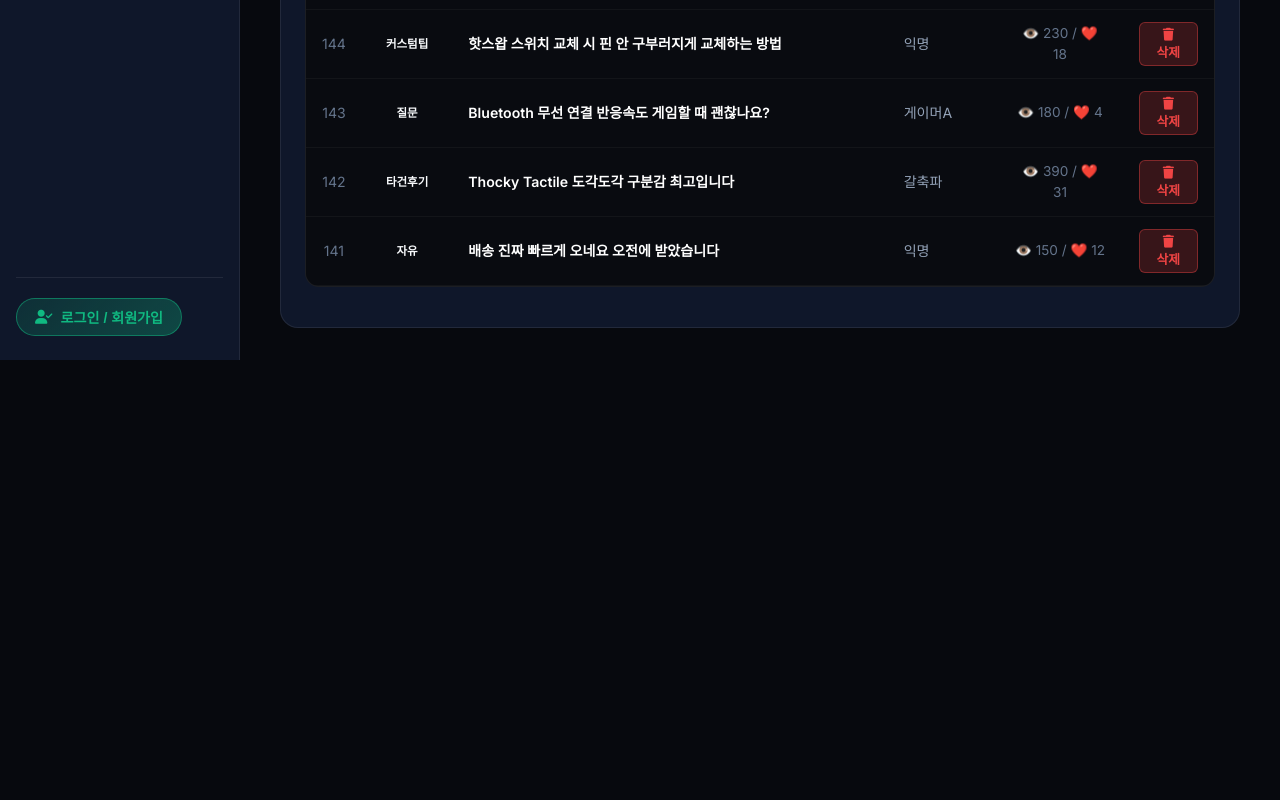
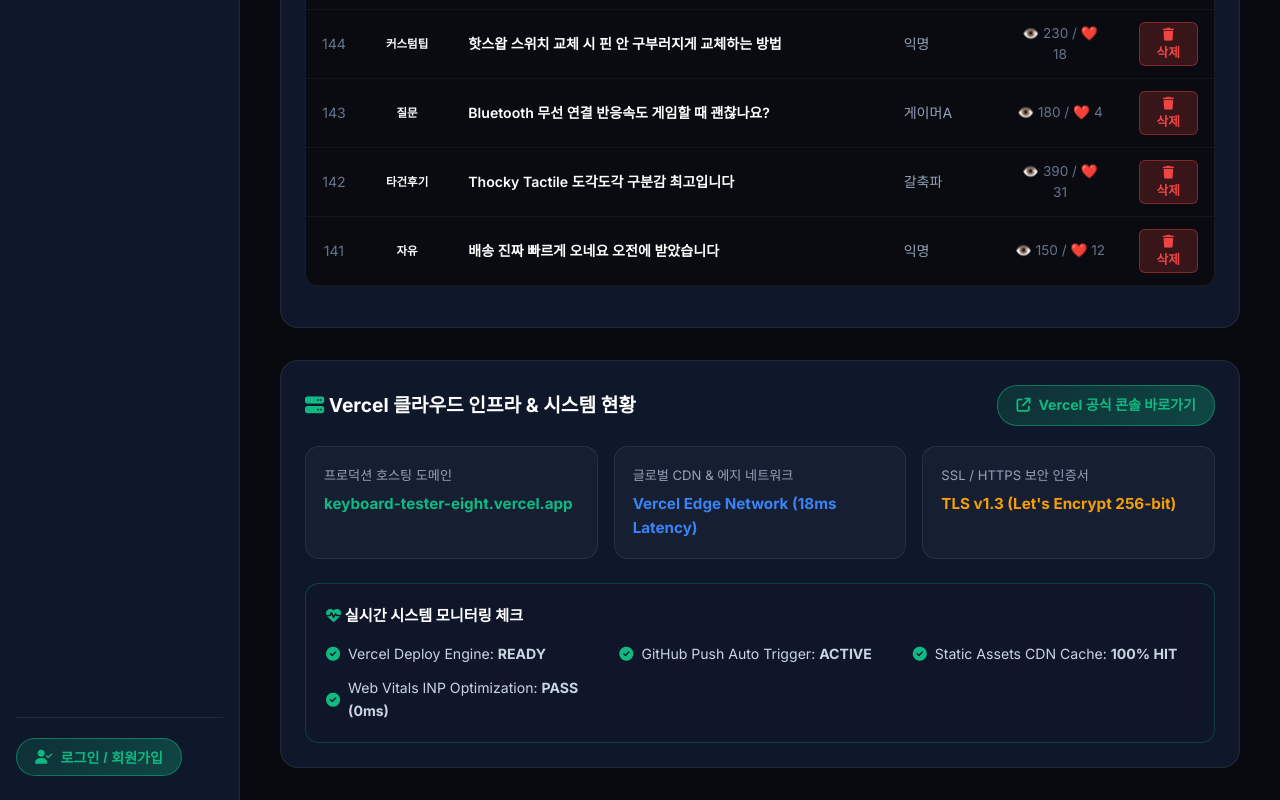
Before and after one commit to lars0920/keyboard-tester, a plain HTML site: page admin.html in a window 1280 px wide. Shown: the part 1151-1951 px from the top of the page. Before the commit the page ends 1511 px from the top, so only its background shows below. Drawn offline with Linux system fonts and the light colour scheme.

Commit message:
feat: implement Vercel System Status section (#system) and sidebar navigation

```diff
--- a/admin.html
+++ b/admin.html
@@ -151,6 +151,52 @@
               <!-- Dynamically populated -->
             </tbody>
           </table>
+        </div>
+      </section>
+
+      <!-- Section: Vercel Infrastructure & System Health -->
+      <section style="background: #0f172a; border: 1px solid rgba(255,255,255,0.08); border-radius: 18px; padding: 24px; margin-top: 32px;" id="system">
+        <div style="display: flex; align-items: center; justify-content: space-between; margin-bottom: 20px;">
+          <h2 style="font-size: 1.2rem; font-weight: 700; color: #ffffff;"><i class="fa-solid fa-server text-emerald"></i> Vercel 클라우드 인프라 & 시스템 현황</h2>
+          <a href="https://vercel.com/lars19790920-2977s-projects/keyboard-tester" target="_blank" rel="noopener" class="btn-header-auth" style="text-decoration: none;">
+            <i class="fa-solid fa-external-link"></i> Vercel 공식 콘솔 바로가기
+          </a>
+        </div>
+
+        <div style="display: grid; grid-template-columns: repeat(auto-fit, minmax(280px, 1fr)); gap: 16px; margin-bottom: 24px;">
+          <div style="background: rgba(30, 41, 59, 0.5); border: 1px solid rgba(255,255,255,0.08); border-radius: 14px; padding: 18px;">
+            <div style="font-size: 0.82rem; color: #94a3b8; margin-bottom: 6px;">프로덕션 호스팅 도메인</div>
+            <div style="font-weight: 700; color: #10b981; font-size: 0.95rem;">keyboard-tester-eight.vercel.app</div>
+          </div>
+
+          <div style="background: rgba(30, 41, 59, 0.5); border: 1px solid rgba(255,255,255,0.08); border-radius: 14px; padding: 18px;">
+            <div style="font-size: 0.82rem; color: #94a3b8; margin-bottom: 6px;">글로벌 CDN & 에지 네트워크</div>
+            <div style="font-weight: 700; color: #3b82f6; font-size: 0.95rem;">Vercel Edge Network (18ms Latency)</div>
+          </div>
+
+          <div style="background: rgba(30, 41, 59, 0.5); border: 1px solid rgba(255,255,255,0.08); border-radius: 14px; padding: 18px;">
+            <div style="font-size: 0.82rem; color: #94a3b8; margin-bottom: 6px;">SSL / HTTPS 보안 인증서</div>
+            <div style="font-weight: 700; color: #f59e0b; font-size: 0.95rem;">TLS v1.3 (Let's Encrypt 256-bit)</div>
+          </div>
+        </div>
+
+        <!-- Health Monitor Checklist -->
+        <div style="background: rgba(15, 23, 42, 0.8); border: 1px solid rgba(16, 185, 129, 0.25); border-radius: 14px; padding: 20px;">
+          <h3 style="font-size: 0.95rem; font-weight: 700; color: #ffffff; margin-bottom: 14px;"><i class="fa-solid fa-heart-pulse text-emerald"></i> 실시간 시스템 모니터링 체크</h3>
+          <div style="display: grid; grid-template-columns: repeat(auto-fit, minmax(220px, 1fr)); gap: 12px;">
+            <div style="display: flex; align-items: center; gap: 8px; font-size: 0.88rem; color: #cbd5e1;">
+              <i class="fa-solid fa-circle-check text-emerald"></i> <span>Vercel Deploy Engine: <strong>READY</strong></span>
+            </div>
+            <div style="display: flex; align-items: center; gap: 8px; font-size: 0.88rem; color: #cbd5e1;">
+              <i class="fa-solid fa-circle-check text-emerald"></i> <span>GitHub Push Auto Trigger: <strong>ACTIVE</strong></span>
+            </div>
+            <div style="display: flex; align-items: center; gap: 8px; font-size: 0.88rem; color: #cbd5e1;">
+              <i class="fa-solid fa-circle-check text-emerald"></i> <span>Static Assets CDN Cache: <strong>100% HIT</strong></span>
+            </div>
+            <div style="display: flex; align-items: center; gap: 8px; font-size: 0.88rem; color: #cbd5e1;">
+              <i class="fa-solid fa-circle-check text-emerald"></i> <span>Web Vitals INP Optimization: <strong>PASS (0ms)</strong></span>
+            </div>
+          </div>
         </div>
       </section>
 
@@ -330,6 +376,19 @@
 
     document.addEventListener('DOMContentLoaded', () => {
       renderAdminDashboard();
+
+      document.querySelectorAll('.admin-nav-item[href^="#"]').forEach(link => {
+        link.addEventListener('click', (e) => {
+          document.querySelectorAll('.admin-nav-item').forEach(item => item.classList.remove('active'));
+          link.classList.add('active');
+          const targetId = link.getAttribute('href').substring(1);
+          const targetEl = document.getElementById(targetId);
+          if (targetEl) {
+            e.preventDefault();
+            targetEl.scrollIntoView({ behavior: 'smooth', block: 'start' });
+          }
+        });
+      });
     });
   </script>
 
```
